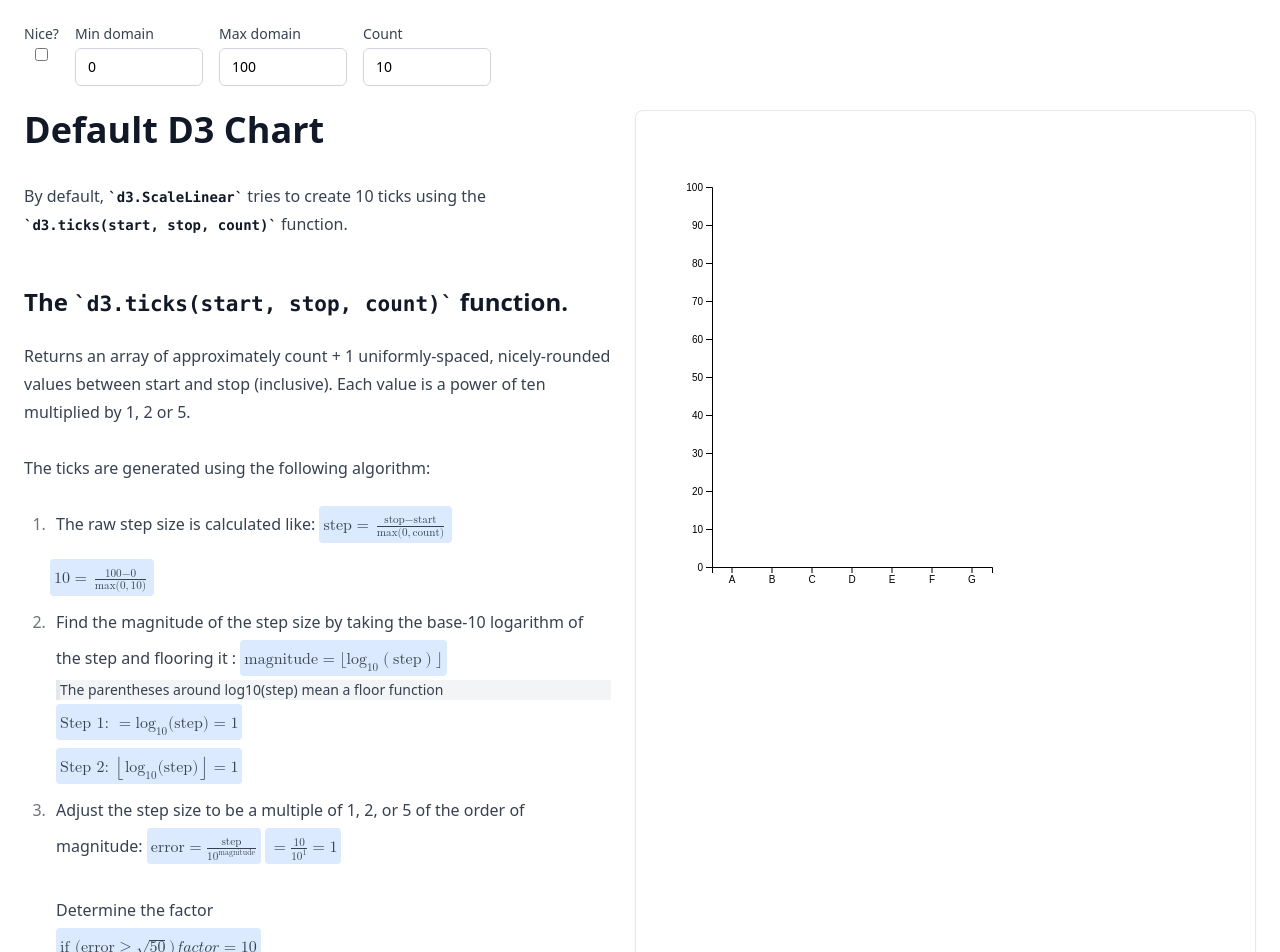
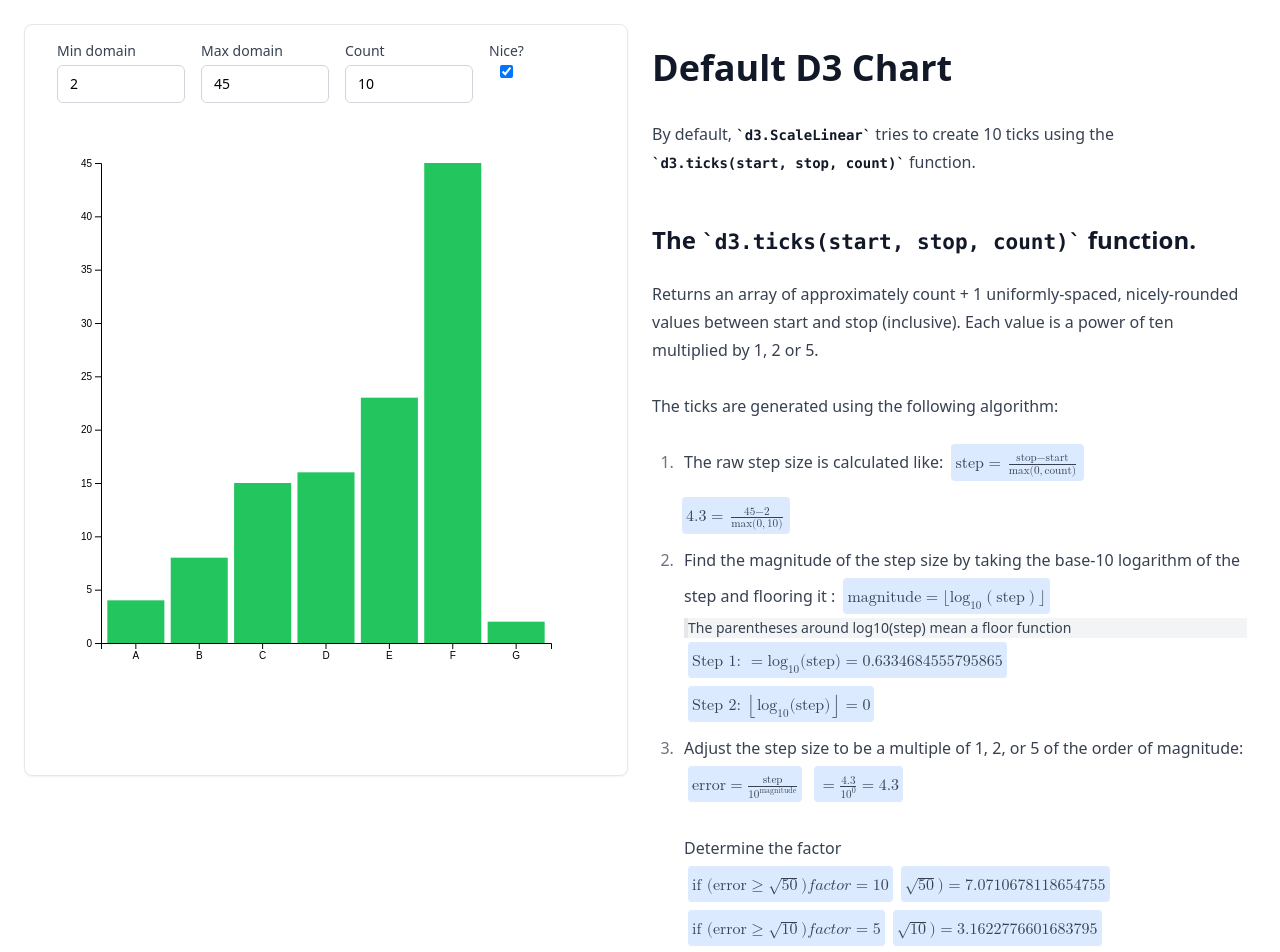
Before and after one commit to Jeffreyyvdb/d3-tick-algorithm, a SvelteKit app: page / in a window 1280 px wide. Shown: the top 952 px of the page. Built offline with nearby package versions, Linux system fonts and the light colour scheme.

Commit message:
Refactor D3 chart layout and add responsive resizing; update data structure and improve UI elements

```diff
--- a/src/routes/+page.svelte
+++ b/src/routes/+page.svelte
@@ -3,16 +3,48 @@
 	import Katex from './Katex.svelte';
 
 	let svgElement: SVGSVGElement;
-	let width = $state(400);
-	const height = $state(500);
+	let containerDiv: HTMLDivElement;
+	let width = $state(600);
+	let height = $state(400);
 	const marginTop = $state(60);
 	const marginRight = $state(60);
 	const marginBottom = $state(60);
 	const marginLeft = $state(60);
 
-	let domain = $state([0, 100]);
+	let data = $state([
+		{
+			x: 'A',
+			y: 4
+		},
+		{
+			x: 'B',
+			y: 8
+		},
+		{
+			x: 'C',
+			y: 15
+		},
+		{
+			x: 'D',
+			y: 16
+		},
+		{
+			x: 'E',
+			y: 23
+		},
+		{
+			x: 'F',
+			y: 45
+		},
+		{
+			x: 'G',
+			y: 2
+		}
+	]);
 
-	let nice = $state(false);
+	let domain = $state(d3.extent(data, (d) => d.y) as [number, number]);
+
+	let nice = $state(true);
 
 	// For the tick steps explanation
 	let start = $derived(domain[0]);
@@ -31,8 +63,9 @@
 	let xScale = $derived(
 		d3
 			.scaleBand()
-			.domain(['A', 'B', 'C', 'D', 'E', 'F', 'G'])
+			.domain(data.map((d) => d.x))
 			.range([marginLeft, width - marginRight])
+			.padding(0.1)
 	);
 
 	let yScale = $derived.by(() => {
@@ -45,6 +78,19 @@
 	});
 
 	$effect(() => {
+		const resizeObserver = new ResizeObserver((entries) => {
+			for (const entry of entries) {
+				const { width: w, height: h } = entry.contentRect;
+
+				requestAnimationFrame(() => {
+					width = w;
+					height = 600;
+				});
+			}
+		});
+
+		resizeObserver.observe(containerDiv);
+
 		svgElement.innerHTML = '';
 
 		// Create the SVG container.
@@ -60,15 +106,36 @@
 		const axisGenerator = d3.axisLeft(yScale);
 		axisGenerator.ticks(count);
 		svg.append('g').attr('transform', `translate(${marginLeft},0)`).call(axisGenerator);
+
+		// Add the bars.
+		svg
+			.append('g')
+			.selectAll('rect')
+			.data(data)
+			.join('rect')
+			.attr('x', (d) => xScale(d.x)!)
+			.attr('y', (d) => yScale(d.y))
+			.attr('height', (d) => {
+				let height = yScale(yScale.domain()[0]) - yScale(d.y);
+				console.log({ height, d, range: yScale.range(), domain: yScale.domain() });
+				return height < 0 ? 0 : height;
+			})
+			.attr('width', xScale.bandwidth())
+			.attr('class', 'fill-green-500');
+
+		return () => {
+			resizeObserver.disconnect();
+		};
 	});
 </script>
 
-<div class="container mx-auto space-y-6 p-6">
-	<div class="flex flex-wrap gap-4">
-		<label class="flex flex-col gap-1">
-			<span class="text-sm font-medium text-gray-700">Nice?</span>
-			<input type="checkbox" bind:checked={nice} />
-		</label>
+<div class="container mx-auto grid space-y-6 p-6 lg:grid-cols-2 lg:gap-6">
+	<!-- Sticky Chart Container -->
+	<div
+		bind:this={containerDiv}
+		class="top-6 w-full rounded-lg border border-gray-200 bg-white p-4 pb-8 shadow-sm lg:sticky lg:h-[calc(100vh-3rem)]"
+	>
+		<div class="mx-4 flex flex-wrap gap-4">
 			<label class="flex flex-col gap-1">
 				<span class="text-sm font-medium text-gray-700">Min domain</span>
 				<input
@@ -93,9 +160,16 @@
 					class="focus:ring-black-500 w-32 rounded-md border border-gray-300 px-3 py-2 text-sm focus:outline-none focus:ring-2"
 				/>
 			</label>
+			<label class="flex flex-col gap-1">
+				<span class="text-sm font-medium text-gray-700">Nice?</span>
+				<input type="checkbox" bind:checked={nice} />
+			</label>
 		</div>
-	<div class="flex flex-wrap gap-6">
-		<article class="prose flex-1">
+		<svg bind:this={svgElement} class="h-full w-full"></svg>
+	</div>
+
+	<div class="space-y-6">
+		<article class="prose w-full">
 			<h1>Default D3 Chart</h1>
 			<p>
 				By default, <code>d3.ScaleLinear</code> tries to create 10 ticks using the
@@ -150,9 +224,15 @@
 					<br />
 					<br />
 					Determine the factor<br />
-					<Katex math={`\\text{if } (\\text{error} \\geq \\sqrt{50}) factor = 10 `} /><br />
-					<Katex math={`\\text{if } (\\text{error} \\geq \\sqrt{10}) factor = 5 `} /><br />
-					<Katex math={`\\text{if } (\\text{error} \\geq \\sqrt{2}) factor = 2 `} /><br />
+					<Katex math={`\\text{if } (\\text{error} \\geq \\sqrt{50}) factor = 10 `} /><Katex
+						math={`\\sqrt{50}) = ${Math.sqrt(50)} `}
+					/><br />
+					<Katex math={`\\text{if } (\\text{error} \\geq \\sqrt{10}) factor = 5 `} /><Katex
+						math={`\\sqrt{10}) = ${Math.sqrt(10)} `}
+					/><br />
+					<Katex math={`\\text{if } (\\text{error} \\geq \\sqrt{2}) factor = 2 `} /><Katex
+						math={`\\sqrt{2}) = ${Math.sqrt(2)} `}
+					/><br />
 					<Katex math={`\\text{else } factor = 1 `} /><br />
 
 					<span>Error = {error} -> factor = {factor}</span>
@@ -189,8 +269,5 @@
 				</p>
 			</ol>
 		</article>
-		<div class="flex-1 rounded-lg border border-gray-200 bg-white p-4 shadow-sm">
-			<svg bind:this={svgElement} class="h-[{height}] w-{width}"></svg>
 	</div>
 </div>
-</div>
--- a/src/routes/Katex.svelte
+++ b/src/routes/Katex.svelte
@@ -13,6 +13,6 @@
 	$: katexString = katex.renderToString(math, options);
 </script>
 
-<div class=" my-1 inline-block rounded bg-blue-100 p-1">
+<div class=" m-1 inline-block rounded bg-blue-100 p-1">
 	{@html katexString}
 </div>
```
Lines whose indentation alone changed are shown as unchanged.
